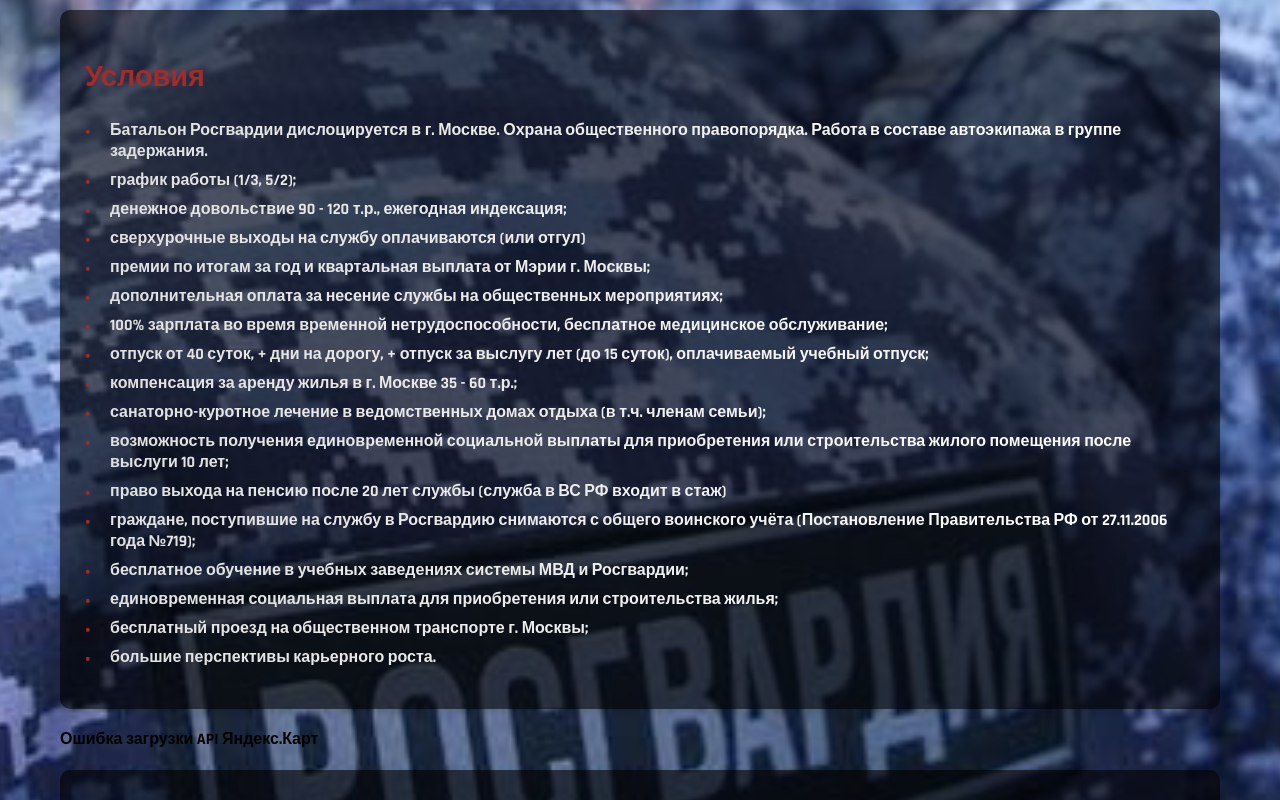
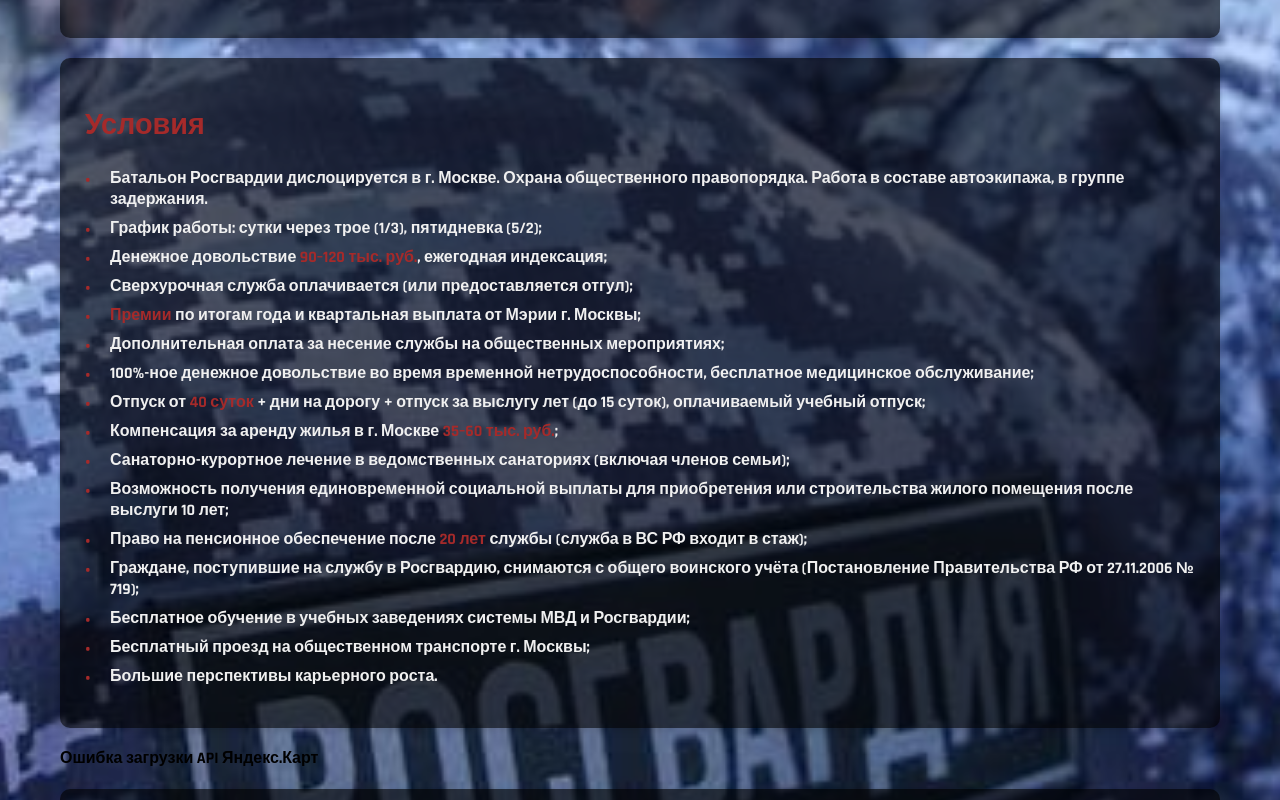
Before and after one commit to Alexander-Sab/BNG, a React (Create React App) app: page / in a window 1280 px wide. Shown: the part 884-1684 px from the top of the page. Built offline with nearby package versions, Linux system fonts and the light colour scheme.

Commit message:
исправление текст

```diff
--- a/src/components/Header.jsx
+++ b/src/components/Header.jsx
@@ -57,8 +57,8 @@
           <span>О нас подробней</span>
         </button>
 
-        <h1>Федеральная Служба ВНГ РФ</h1>
-        <p className="header-p1">приглашает на работу<br /> в горете Москве:</p>
+        <h1>федеральная Служба Войск национальной гвардии РФ</h1>
+        <p className="header-p1">приглашает на работу<br />  в городе Москве:</p>
         <p className="header-p2">полицейских, полицейских (водителей)</p>
       </header>
     </div>
--- a/src/components/MainContent.css
+++ b/src/components/MainContent.css
@@ -53,10 +53,10 @@
   position: relative;
   padding-left: 25px;
   margin-bottom: 8px;
-  background: linear-gradient(to right, #E0E0E0, #FFFFFF);
+
   -webkit-background-clip: text;
   background-clip: text;
-  color: transparent;
+  color: #F0F0F0;
 }
 
 .text-1_ul li::before {
@@ -65,6 +65,10 @@
   left: 0;
   color: var(--oglh2); /* Красный цвет для маркера */
   font-size: 1.2em; /* Немного увеличиваем размер точки */
+}
+
+.highlight-amount {
+  color: brown;
 }
 
 
--- a/src/components/MainContent.jsx
+++ b/src/components/MainContent.jsx
@@ -19,24 +19,23 @@
         <section className="duties-section">
           <h2 className="ogl-h2">Условия</h2>
           <ul className="text-1_ul">
-            <li>Батальон Росгвардии дислоцируется в г. Москве. Охрана общественного правопорядка. Работа в составе автоэкипажа в группе задержания.</li>
-            <li>график работы (1/3, 5/2);</li>
-            <li>денежное довольствие 90 - 120 т.р., ежегодная индексация;</li>
-            <li>сверхурочные выходы на службу оплачиваются (или отгул)</li>
-            <li>премии по итогам за год и квартальная выплата от Мэрии г. Москвы;</li>
-            <li>дополнительная оплата за несение службы на общественных мероприятиях;</li>
-            <li> 100% зарплата во время временной нетрудоспособности, бесплатное медицинское обслуживание;</li>
-            <li>отпуск от 40 суток, + дни на дорогу, + отпуск за выслугу лет (до 15 суток), оплачиваемый учебный отпуск;</li>
-            <li>компенсация за аренду жилья в г. Москве 35 - 60 т.р.;</li>
-            <li>санаторно-куротное лечение в ведомственных домах отдыха (в т.ч. членам семьи);</li>
-            <li>возможность получения единовременной социальной выплаты для приобретения или строительства жилого помещения после выслуги 10 лет;</li>
-            <li>право выхода на пенсию после 20 лет службы (служба в ВС РФ входит в стаж)</li>
-            <li>граждане, поступившие на службу в Росгвардию снимаются с общего воинского учёта (Постановление Правительства РФ от 27.11.2006 года №719);</li>
-            <li>бесплатное обучение в учебных заведениях системы МВД и Росгвардии;</li>
-            <li>единовременная социальная выплата для приобретения или строительства жилья;</li>
-            <li>бесплатный проезд на общественном транспорте г. Москвы;</li>
-            <li>большие перспективы карьерного роста.</li>
-          </ul>
+  <li>Батальон Росгвардии дислоцируется в г. Москве. Охрана общественного правопорядка. Работа в составе автоэкипажа, в группе задержания.</li>
+  <li>График работы: сутки через трое (1/3), пятидневка (5/2);</li>
+  <li>Денежное довольствие <span className="highlight-amount">90–120 тыс. руб.</span>, ежегодная индексация;</li>
+  <li>Сверхурочная служба оплачивается (или предоставляется отгул);</li>
+  <li><span className="highlight-amount">Премии</span> по итогам года и квартальная выплата от Мэрии г. Москвы;</li>
+  <li>Дополнительная оплата за несение службы на общественных мероприятиях;</li>
+  <li>100%-ное денежное довольствие во время временной нетрудоспособности, бесплатное медицинское обслуживание;</li>
+  <li>Отпуск от <span className="highlight-amount">40 суток</span>  + дни на дорогу + отпуск за выслугу лет (до 15 суток), оплачиваемый учебный отпуск;</li>
+  <li>Компенсация за аренду жилья в г. Москве  <span className="highlight-amount">35–60 тыс. руб.</span>;</li>
+  <li>Санаторно-курортное лечение в ведомственных санаториях (включая членов семьи);</li>
+  <li>Возможность получения единовременной социальной выплаты для приобретения или строительства жилого помещения после выслуги 10 лет;</li>
+  <li>Право на пенсионное обеспечение после <span className="highlight-amount">20 лет</span>  службы (служба в ВС РФ входит в стаж);</li>
+  <li>Граждане, поступившие на службу в Росгвардию, снимаются с общего воинского учёта (Постановление Правительства РФ от 27.11.2006 № 719);</li>
+  <li>Бесплатное обучение в учебных заведениях системы МВД и Росгвардии;</li>
+  <li>Бесплатный проезд на общественном транспорте г. Москвы;</li>
+  <li>Большие перспективы карьерного роста.</li>
+</ul>
         </section>
       </div>
     </div>
```
